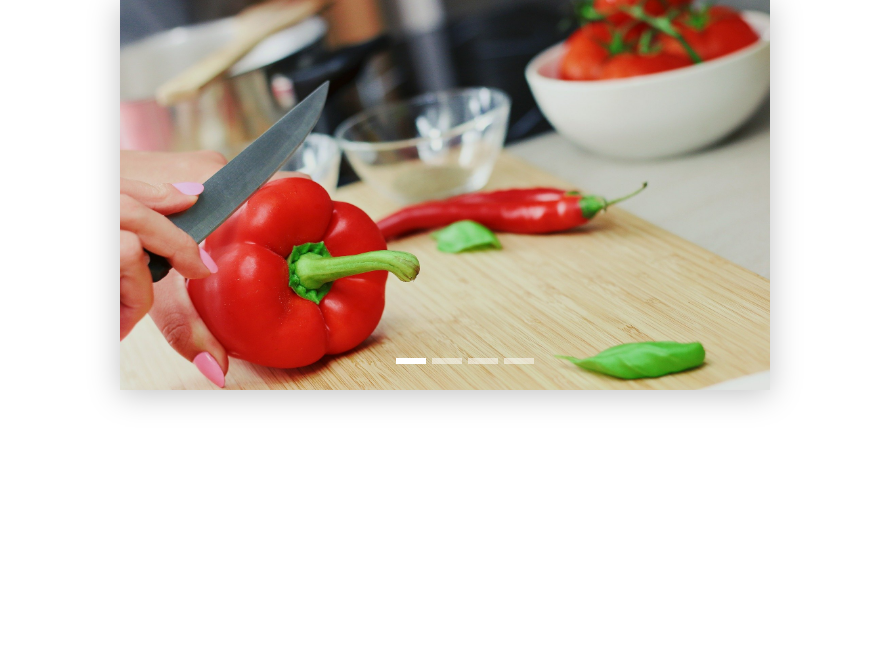
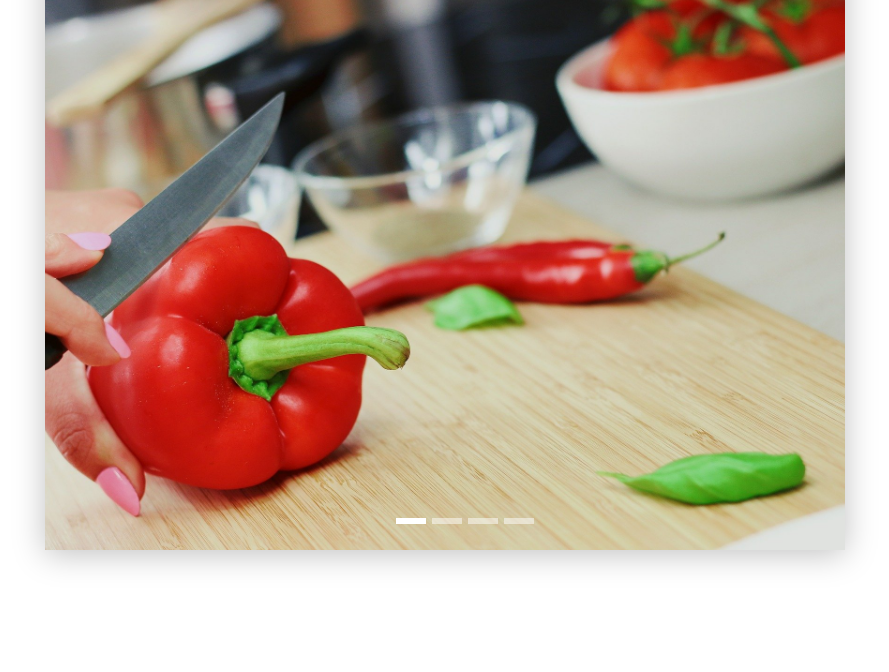
Before and after one commit to Kainar9292/slider-on-native-Js, a plain HTML site: page index.html in a window 1280 px wide. Shown: the part 128-800 px from the top of the page, without its empty margins (195-1084 px from the left). Drawn offline with Linux system fonts and the light colour scheme.

Commit message:
version 1.0

```diff
--- a/css/style.css
+++ b/css/style.css
@@ -41,8 +41,7 @@
       font-weight: 300;
       line-height: 21px; }
   .offer__slider {
-    width: 650px;
-    margin-top: 50px;
+    width: 800px;
     display: flex;
     flex-direction: column;
     align-items: flex-end; }
@@ -68,7 +67,7 @@
       color: black; }
   .offer__slide {
     width: 100%;
-    height: 390px; }
+    height: 600px; }
     .offer__slide img {
       width: 100%;
       height: 100%;
```
Also changed, not shown: index.html (+0 -1 lines).
